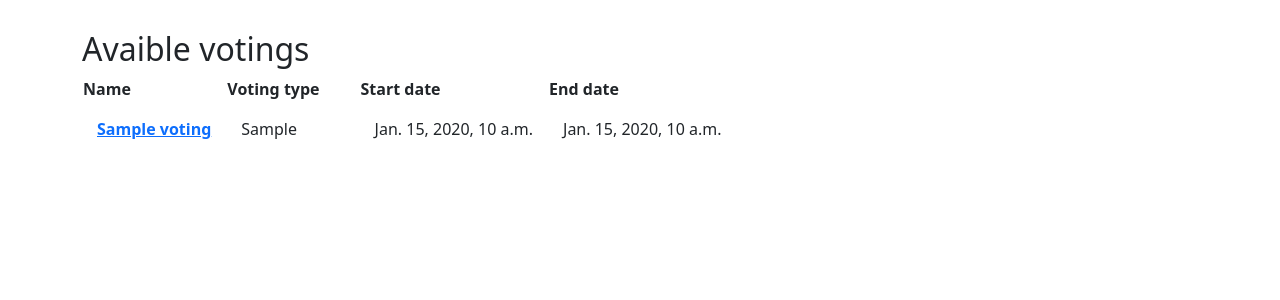
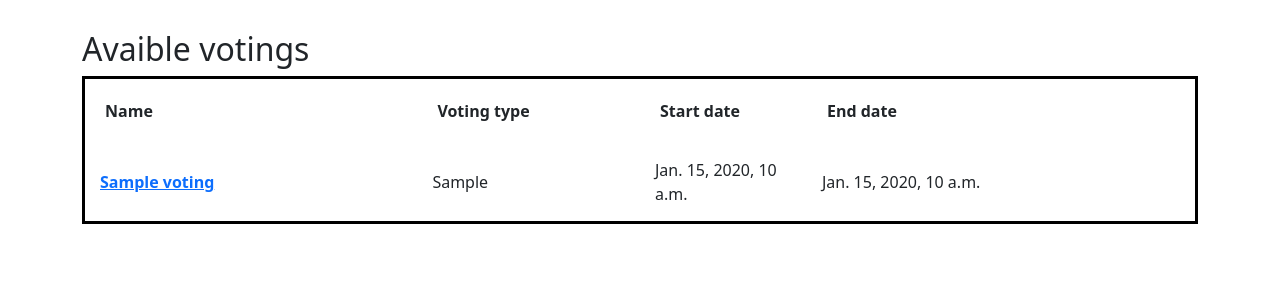
Before and after one commit to pabramber/decide-part-chiclana, a Django app: template decide/booth/templates/booth/votingsList.html in a window 1280 px wide. Shown: the top 300 px of the page. Run offline with Django 3.2, Linux system fonts and the light colour scheme; the template is opened without the code that fills it: most values are stand-ins (such as "Sample title", 1, 10 or a date in 2020); data that the repository does not hold is empty; some libraries are stand-ins or nearby versions.

```diff
--- a/decide/booth/templates/booth/votingsList.html
+++ b/decide/booth/templates/booth/votingsList.html
@@ -2,11 +2,44 @@
 {% load i18n static %}
 
 {% block extrahead %}
-    <link type="text/css" rel="stylesheet"
-         href="https://unpkg.com/bootstrap/dist/css/bootstrap.min.css" />
-    <link type="text/css" rel="stylesheet"
-         href="https://unpkg.com/bootstrap-vue@latest/dist/bootstrap-vue.css" />
+<link type="text/css" rel="stylesheet" href="https://unpkg.com/bootstrap/dist/css/bootstrap.min.css" />
+<link type="text/css" rel="stylesheet" href="https://unpkg.com/bootstrap-vue@latest/dist/bootstrap-vue.css" />
 <link type="text/css" rel="stylesheet" href='{% static "booth/style.css" %}' />
+
+<style>
+    .tittle {
+        margin-top: 30px;
+    }
+
+    table {
+        table-layout: fixed;
+        width: 100%;
+        border-collapse: collapse;
+        border: 3px solid black;
+    }
+
+    thead th:nth-child(1) {
+        width: 30%;
+    }
+
+    thead th:nth-child(2) {
+        width: 20%;
+    }
+
+    thead th:nth-child(3) {
+        width: 15%;
+    }
+
+    thead th:nth-child(4) {
+        width: 35%;
+    }
+
+    th,
+    td {
+        padding: 20px;
+    }
+
+</style>
 {% endblock %}
 
 {% block content %}
@@ -14,7 +47,7 @@
 <div class="container">
 
     {% if votings %}
-        <h2 style="margin-top: 30px;">Avaible votings</h2>
+    <h2 class="tittle">Avaible votings</h2>
 
     <table id="result_list" cellspacing="20px">
         <thead>
@@ -25,13 +58,13 @@
                     <div class="clear"></div>
                 </th>
 
-                    <th scope="col" class="sortable column-voting_type" style="padding-right: 40px">
+                <th scope="col" class="sortable column-voting_type">
                     <div><a>Voting type</a></div>
                     <div class="clear"></div>
                 </th>
 
                 <th scope="col" class="sortable column-start_date">
-                        <div><a >Start date</a></div>
+                    <div><a>Start date</a></div>
                     <div class="clear"></div>
                 </th>
 
@@ -51,11 +84,11 @@
                     <a href="{{i.id}}">{{ i.name }}</a>
                 </th>
 
-                <td style="padding: 15px;">{{i.voting_type}}</td>
+                <td id="table-element" style="padding: 15px;">{{i.voting_type}}</td>
 
-                <td style="padding: 15px;">{{i.start_date}}</td>
+                <td id="table-element" style="padding: 15px;">{{i.start_date}}</td>
 
-                <td style="padding: 15px;">{{i.end_date}}</td>
+                <td id="table-element" style="padding: 15px;">{{i.end_date}}</td>
             </tr>
 
             {% endfor %}
@@ -64,7 +97,7 @@
 
         {% else %}
 
-            <H1>There are no votings avaible for you</H1>
+        <H1 class="tittle">There are no votings avaible for you</H1>
 
         {% endif %}
 
```
Lines whose indentation alone changed are shown as unchanged.
